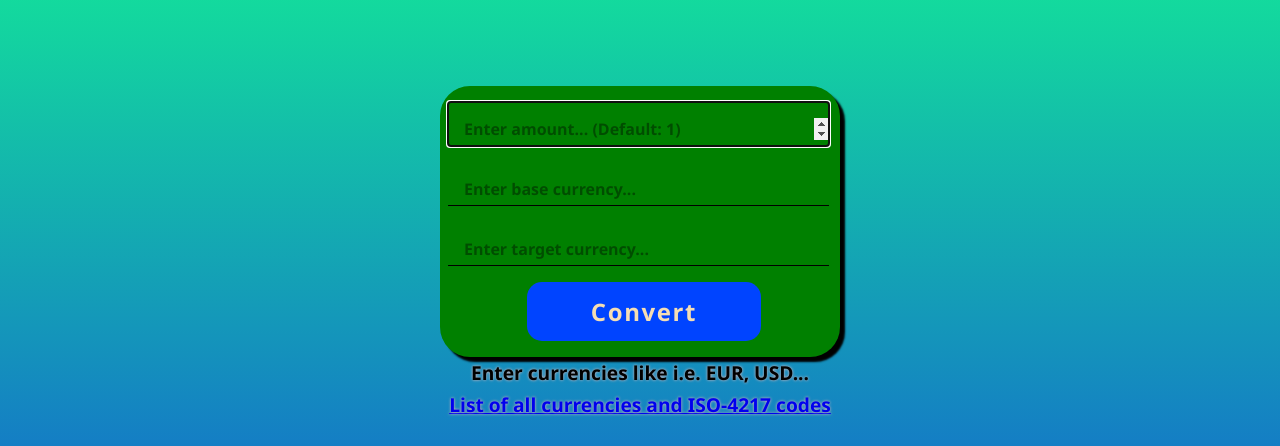
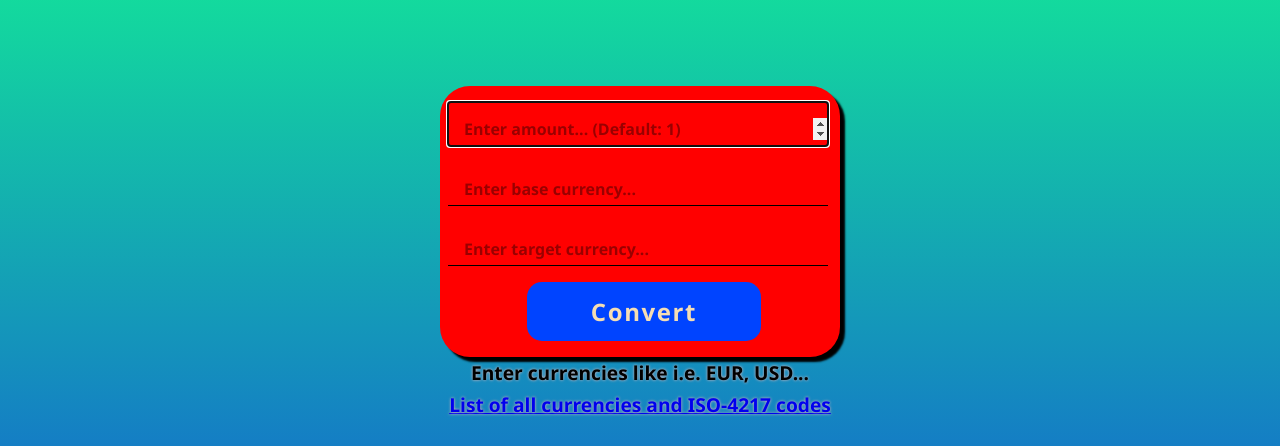
Before and after one commit to Chorky95/Currency-Exchange-Rates-App, a plain HTML site: page index.html in a window 1280 px wide. Shown: the part 74-520 px from the top of the page. Drawn offline with Linux system fonts and the light colour scheme.

Commit message:
reset back to original

```diff
--- a/css/main.css
+++ b/css/main.css
@@ -32,13 +32,13 @@
   border-radius: 30px;
   -webkit-box-shadow: 5px 5px 2px black;
           box-shadow: 5px 5px 2px black;
-  background-color: green;
+  background-color: red;
 }
 
 .container .entry input {
   padding-top: 1rem;
   margin-bottom: 1rem;
-  width: 381px;
+  width: 380px;
   position: relative;
   background: transparent;
   border: none;
```
